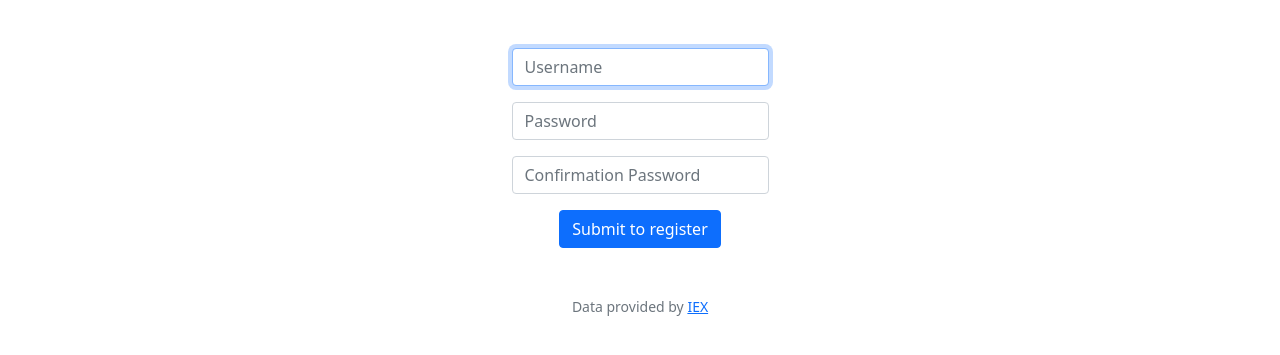
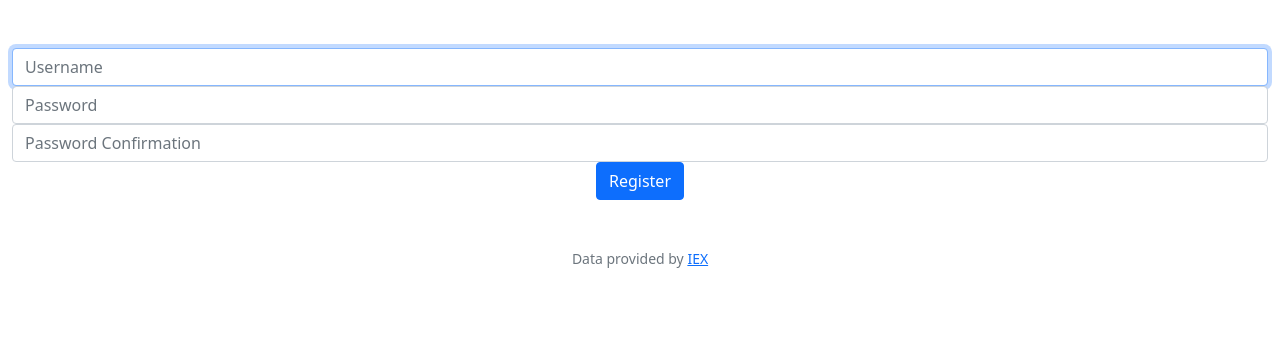
Before and after one commit to MdTs121220/csx50, a Flask app: page /register in a window 1280 px wide. Shown: the part 76-431 px from the top of the page. Run offline with Flask 2, Linux system fonts and the light colour scheme; some libraries are stand-ins or nearby versions.

Commit message:
Thu, Feb 9, 2023, 9:19 PM +09:00

```diff
--- a/finance/templates/register.html
+++ b/finance/templates/register.html
@@ -5,16 +5,16 @@
 {% endblock %}
 
 {% block main %}
-    <form action="/login" method="post">
-        <div class="mb-3">
-            <input autocomplete="off" autofocus class="form-control mx-auto w-auto" id="username" name="username" placeholder="Username" type="text">
+    <form action="/register" method="post">
+        <div class="form-group">
+            <input autocomplete="off" autofocus class="form-control" name="username" placeholder="Username" type="text">
         </div>
-        <div class="mb-3">
-            <input class="form-control mx-auto w-auto" id="password" name="password" placeholder="Password" type="password">
+        <div class="form-group">
+            <input class="form-control" name="password" placeholder="Password" type="password">
         </div>
-        <div class="mb-3">
-            <input class="form-control mx-auto w-auto" id="password" name="confimation" placeholder="Confirmation Password" type="password">
+        <div class="form-group">
+            <input class="form-control" name="confirmation" placeholder="Password Confirmation" type="password">
         </div>
-        <button class="btn btn-primary" type="submit">Submit to register</button>
+        <button class="btn btn-primary" type="submit">Register</button>
     </form>
 {% endblock %}
```
